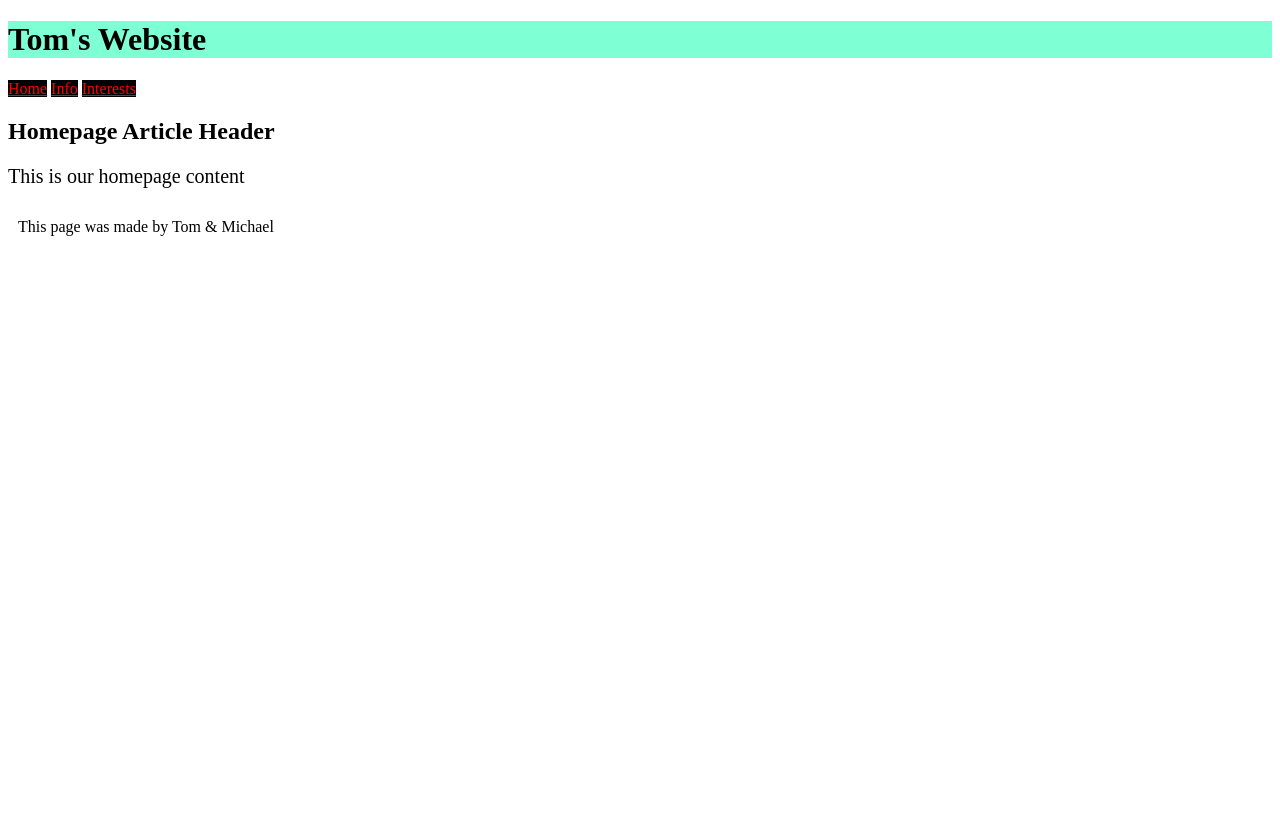
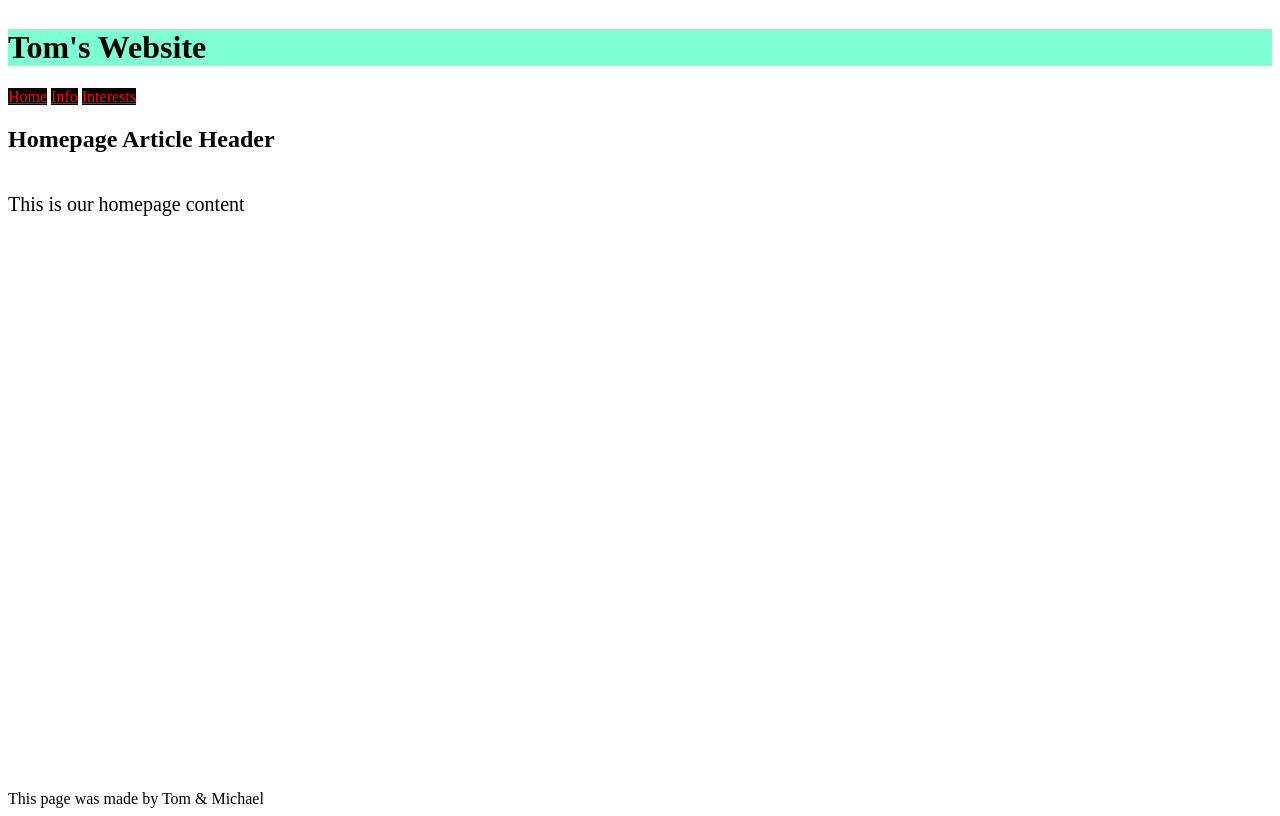
Before and after one commit to stormheartfox/example-webpage, a plain HTML site: page index.html in a window 1280 px wide. Drawn offline with Linux system fonts and the light colour scheme.

Commit message:
add flex property to body

```diff
--- a/styles.css
+++ b/styles.css
@@ -10,6 +10,13 @@ a {
   background-color: black;
   text-decoration: underline;
 }
-footer {
-    padding: 10px;
-}
+
+body {
+    height: 100vh;
+    display: flex;
+    flex-direction: column;
+  }
+
+  footer {
+    margin-top: auto;
+  }
```
